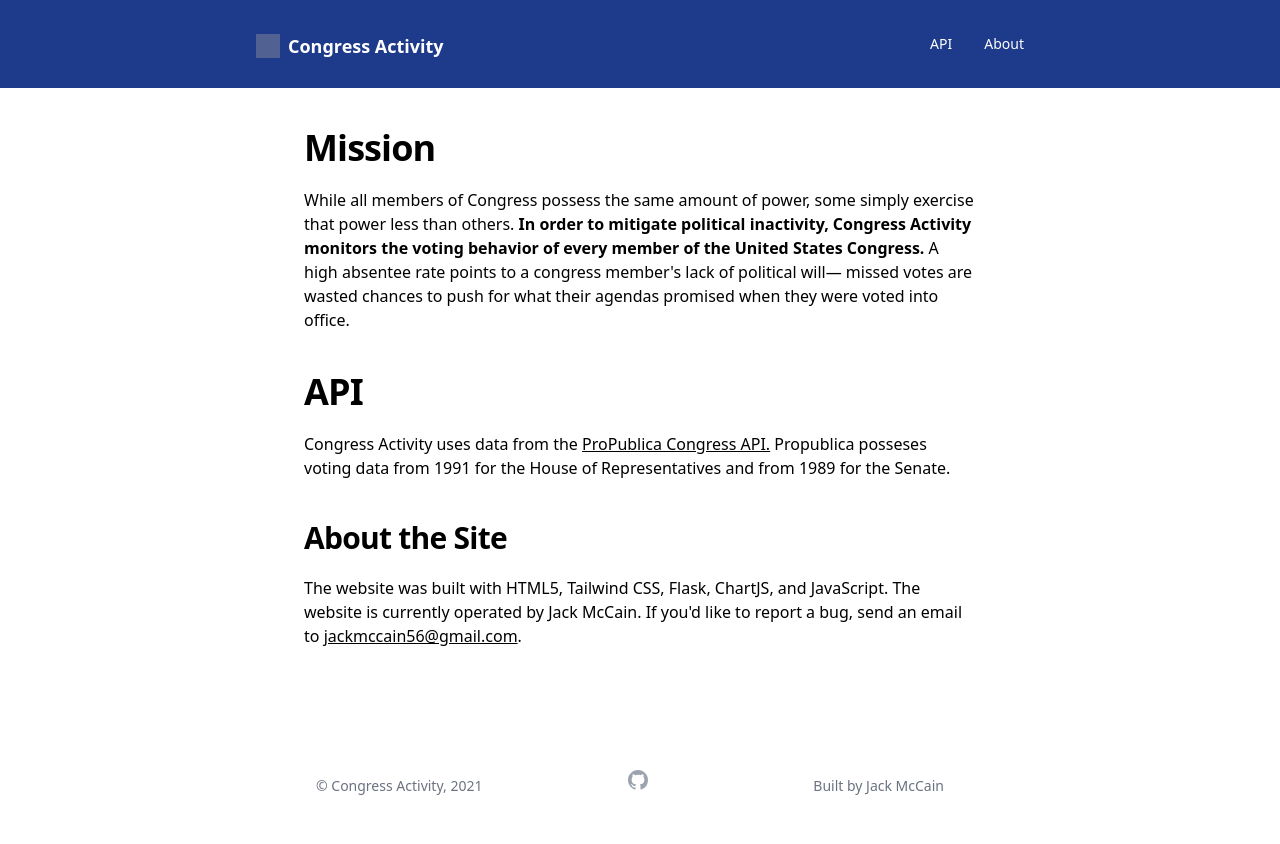
After one commit to jackmccain/CongressActivity, a Flask app: page /about in a window 1280 px wide. The commit adds this page. Run offline with Flask 2, Linux system fonts and the light colour scheme; style sheets or scripts are compiled from the project's sources; some libraries are stand-ins or nearby versions; grey boxes are pictures that could not be loaded.

Commit message:
improved front end design

```diff
--- a/CongressActivity/app.py
+++ b/CongressActivity/app.py
@@ -26,17 +26,16 @@ def get_legislator_data(api_url):
         headers={"X-API-Key": PROPUBLICA_API_KEY},
     ).json()["results"][0]
 
-    if "youtube_account" in data and data["youtube_account"] is not None:
-        twitter = requests.get(f"https://www.youtube.com/user/{data['youtube_account']}")
-        soup = BeautifulSoup(twitter.content)
-        data["image"] = soup.find("meta", property="og:image").attrs["content"]
+    # if "youtube_account" in data and data["youtube_account"] is not None:
+    #     twitter = requests.get(f"https://www.youtube.com/user/{data['youtube_account']}")
+    #     soup = BeautifulSoup(twitter.content)
+    #     data["image"] = soup.find("meta", property="og:image").attrs["content"]
 
     return data
 
 
 
 legislators = CONGRESS_DATA["results"][0]["members"] + SENATE_DATA["results"][0]["members"]
-
 
 @app.route("/")
 def home():
@@ -50,20 +49,41 @@ def official():
     official = request.args.get("official")
     matched_official = list(filter(lambda k: (k["first_name"] + " " + k["last_name"] in official), legislators))
 
+
+
     if len(matched_official) == 0:
         abort(404)
 
     matched_official = matched_official[0]
     detailed_data = get_legislator_data(matched_official["api_uri"])
+
+
+
+    missed_votes_pct = []
+    congress = []
+
+    for x in sorted(detailed_data['roles'],key=lambda k: k["congress"]):
+        if "missed_votes_pct" not in x:
+            continue
+        missed_votes_pct.append(100 - x["missed_votes_pct"])
+        congress.append(x["congress"] + "th Congress")
+
     print(detailed_data)
 
-    print(matched_official)
+
 
     return render_template(
         "pages/official.html",
          official=matched_official,
          legislators=legislators,
-         detailed_data=detailed_data
+         detailed_data=detailed_data,
+        missed_votes_pct_overtime=missed_votes_pct,
+        congress_overtime=congress
     )
 
+@app.route("/about")
+def about():
+    return render_template("pages/about.html")
+
+
 app.run(debug=True)
--- /dev/null
+++ b/CongressActivity/templates/aboutinfo.html
@@ -0,0 +1,21 @@
+<main class="md:max-w-2xl mx-auto content max-w-xs">
+
+    <h1 class='mt-10 text-4xl mx-auto font-bold text-black sm:text-4xl sm:tracking-tight lg:text-4xl'>Mission</h1>
+    <p class="mt-5 font-inter text-md">
+        While all members of Congress possess the same amount of power, some simply exercise that power less than
+        others. <span class="font-bold">In order to mitigate political inactivity, Congress Activity monitors the voting behavior of every
+        member of the United States Congress. </span>A high absentee rate points to a congress member's lack of political will—
+        missed votes are wasted chances to push for what their agendas promised when they were voted into office.
+    </p>
+
+    <h1 class='mt-10 text-3xl mx-auto font-bold text-black sm:text-3xl sm:tracking-tight lg:text-4xl'>API</h1>
+    <p class="mt-5 font-inter text-md">
+        Congress Activity uses data from the <a href="https://projects.propublica.org/api-docs/congress-api/" class="underline">ProPublica Congress API.</a> Propublica posseses voting data from 1991 for the House of Representatives and from 1989 for the Senate.
+    </p>
+
+    <h1 class='mt-10 text-3xl mx-auto font-bold text-black sm:text-3xl sm:tracking-tight lg:text-3xl'>About the Site</h1>
+    <p class="mt-5 font-inter text-md mb-20">
+        The website was built with HTML5, Tailwind CSS, Flask, ChartJS, and JavaScript.
+        The website is currently operated by Jack McCain.
+        If you'd like to report a bug, send an email to <a class="underline" href="https://mail.google.com/mail/u/0/?fs=1&to=jackmccain56@gmail.com&su=Congress%20Activity%20Bug%20Report&tf=cm" target="_blank" >jackmccain56@gmail.com</a>.
+    </p>
--- a/CongressActivity/templates/base.html
+++ b/CongressActivity/templates/base.html
@@ -5,6 +5,7 @@
     <link rel="stylesheet" href="{{url_for('static',filename='css/dist.css')}}">
     <link href="https://cdn.jsdelivr.net/npm/tom-select@1.7.7/dist/css/tom-select.css" rel="stylesheet">
     <script src="https://cdn.jsdelivr.net/npm/tom-select@1.7.7/dist/js/tom-select.complete.min.js"></script>
+    <meta name="viewport" content="width=device-width, initial-scale=1.0">
 </head>
 
 
--- a/CongressActivity/templates/footer.html
+++ b/CongressActivity/templates/footer.html
@@ -1,28 +1,30 @@
-<div class="flex flex-col h-screen justify-between"></div>
-<footer class="bg-white">
-    <div class="max-w-7xl mx-auto py-12 px-4 sm:px-6 md:flex md:items-center md:justify-between lg:px-8">
-      <div class="flex justify-center space-x-6 md:order-2">
-        <a href="#" class="text-gray-400 hover:text-gray-500">
-          <span class="sr-only">Twitter</span>
+<footer class="bg-transparent pt-0">
+  <div class="max-w-3xl text-sm mx-auto py-12 px-2 overflow-hidden sm:px-6 lg:px-8">
+    <nav class=" mx-0 md:-mx-5 -my-2 flex flex-wrap justify-between" aria-label="Footer">
+      <div class="px-0 py-2">
+        <a href="#" class="text-gray-500 hover:text-gray-900">
+          &copy Congress Activity, 2021
+        </a>
+      </div>
+
+      <div class="flex justify-center md:space-x-6 ">
+
+        <a href="https://github.com/jackmccain/CongressActivity" class="text-gray-400 hover:text-gray-500">
+          <span class="sr-only">GitHub</span>
           <svg class="h-6 w-6" fill="currentColor" viewBox="0 0 24 24" aria-hidden="true">
-            <path d="M8.29 20.251c7.547 0 11.675-6.253 11.675-11.675 0-.178 0-.355-.012-.53A8.348 8.348 0 0022 5.92a8.19 8.19 0 01-2.357.646 4.118 4.118 0 001.804-2.27 8.224 8.224 0 01-2.605.996 4.107 4.107 0 00-6.993 3.743 11.65 11.65 0 01-8.457-4.287 4.106 4.106 0 001.27 5.477A4.072 4.072 0 012.8 9.713v.052a4.105 4.105 0 003.292 4.022 4.095 4.095 0 01-1.853.07 4.108 4.108 0 003.834 2.85A8.233 8.233 0 012 18.407a11.616 11.616 0 006.29 1.84" />
+            <path fill-rule="evenodd"
+              d="M12 2C6.477 2 2 6.484 2 12.017c0 4.425 2.865 8.18 6.839 9.504.5.092.682-.217.682-.483 0-.237-.008-.868-.013-1.703-2.782.605-3.369-1.343-3.369-1.343-.454-1.158-1.11-1.466-1.11-1.466-.908-.62.069-.608.069-.608 1.003.07 1.531 1.032 1.531 1.032.892 1.53 2.341 1.088 2.91.832.092-.647.35-1.088.636-1.338-2.22-.253-4.555-1.113-4.555-4.951 0-1.093.39-1.988 1.029-2.688-.103-.253-.446-1.272.098-2.65 0 0 .84-.27 2.75 1.026A9.564 9.564 0 0112 6.844c.85.004 1.705.115 2.504.337 1.909-1.296 2.747-1.027 2.747-1.027.546 1.379.202 2.398.1 2.651.64.7 1.028 1.595 1.028 2.688 0 3.848-2.339 4.695-4.566 4.943.359.309.678.92.678 1.855 0 1.338-.012 2.419-.012 2.747 0 .268.18.58.688.482A10.019 10.019 0 0022 12.017C22 6.484 17.522 2 12 2z"
+              clip-rule="evenodd" />
           </svg>
         </a>
+      </div>
 
-        <a href="#" class="text-gray-400 hover:text-gray-500">
-          <span class="sr-only">GitHub</span>
-          <svg class="h-6 w-6" fill="currentColor" viewBox="0 0 24 24" aria-hidden="true">
-            <path fill-rule="evenodd" d="M12 2C6.477 2 2 6.484 2 12.017c0 4.425 2.865 8.18 6.839 9.504.5.092.682-.217.682-.483 0-.237-.008-.868-.013-1.703-2.782.605-3.369-1.343-3.369-1.343-.454-1.158-1.11-1.466-1.11-1.466-.908-.62.069-.608.069-.608 1.003.07 1.531 1.032 1.531 1.032.892 1.53 2.341 1.088 2.91.832.092-.647.35-1.088.636-1.338-2.22-.253-4.555-1.113-4.555-4.951 0-1.093.39-1.988 1.029-2.688-.103-.253-.446-1.272.098-2.65 0 0 .84-.27 2.75 1.026A9.564 9.564 0 0112 6.844c.85.004 1.705.115 2.504.337 1.909-1.296 2.747-1.027 2.747-1.027.546 1.379.202 2.398.1 2.651.64.7 1.028 1.595 1.028 2.688 0 3.848-2.339 4.695-4.566 4.943.359.309.678.92.678 1.855 0 1.338-.012 2.419-.012 2.747 0 .268.18.58.688.482A10.019 10.019 0 0022 12.017C22 6.484 17.522 2 12 2z" clip-rule="evenodd" />
-          </svg>
+      <div class="px-5 py-2">
+        <a href="privacypolicy.html" class="text-gray-500 hover:text-gray-900">
+          Built by Jack McCain
         </a>
-
-
       </div>
-      <div class="mt-8 md:mt-0 md:order-1">
-        <p class="text-center text-base text-gray-400">
-          &copy; 2021, Code it Forward. Built by Jack McCain.
-        </p>
-      </div>
-    </div>
-  </footer>
+    </nav>
+  </div>
+</footer>
 </div>
--- a/CongressActivity/templates/navbar.html
+++ b/CongressActivity/templates/navbar.html
@@ -1,26 +1,44 @@
-<nav class="bg-blue-800 pb-24">
-    <div class="max-w-md mx-auto px-4 sm:px-6 lg:px-6">
-        <div class="flex justify-between h-16">
-            <div class="flex">
-                <div class="flex-shrink-0 flex items-center">
-                </div>
-                <div class="hidden sm:ml-6 sm:flex sm:space-x-8">
-                    <!-- Current: "border-indigo-500 text-gray-900", Default: "border-transparent text-gray-500 hover:border-gray-300 hover:text-gray-700" -->
-                    <a href="/"
-                    class="border-indigo-500 text-gray-300 inline-flex items-center px-1 pt-1 border-b-2 text-sm font-medium">
-                    Home
-                </a>
-                <a href="/about"
-                    class="border-transparent text-gray-300 hover:border-gray-300 hover:text-white inline-flex items-center px-1 pt-1 border-b-2 text-sm font-medium">
-                    About
-                </a>
-                <a href="/support"
-                    class="border-transparent text-gray-300 hover:border-gray-300 hover:text-white inline-flex items-center px-1 pt-1 border-b-2 text-sm font-medium">
-                    Support
-                </a>
-                </div>
+<div id="navbar" class="relative pt-5 bg-blue-900 pb-3" style="z-index: 5;">
+    <header class="flex justify-between h-12 pt-6 pb-8 sm:items-center max-w-3xl mx-auto">
+      <div class="flex items-center justify-between w-full p-0">
+        <div class="flex flex-row items-center flex-grow">
+          <a href="/">
+            <div class="mr-6 select-none">
+              <h3 class="inline-flex items-center pt-1 text-lg">
+                <img src="/static/img/logo-black.svg" class="w-6 h-6 mr-2 opacity-40">
+                <p class="font-semibold text-white">Congress Activity</p>
+              </h3>
             </div>
+          </a>
         </div>
-
-    </div>
-</nav>
+        <div class="mr-8 sm:mr-16 sm:flex-grow mt-5">
+            <!-- {% block section %}
+            {% include 'search.html' %}
+            {% endblock %} -->
+        </div>
+        <div class="lg:hidden">
+          <button type="button"
+            class="block text-gray-600 dropdown-toggler hover:text-gray-800 focus:text-white focus:outline-none"
+            id="dropdown-button" onclick="toggleMobileDropdown('nav-menu')">
+            <svg class="w-6 h-6 fill-current" viewBox="0 0 24 24" data-target="nav-menu">
+              <path id="burger" fill-rule="evenodd"
+                d="M18.278 16.864a1 1 0 0 1-1.414 1.414l-4.829-4.828-4.828 4.828a1 1 0 0 1-1.414-1.414l4.828-4.829-4.828-4.828a1 1 0 0 1 1.414-1.414l4.829 4.828 4.828-4.828a1 1 0 1 1 1.414 1.414l-4.828 4.829 4.828 4.828z"
+                style="display: none;" />
+              <path id="cross" fill-rule="evenodd"
+                d="M4 5h16a1 1 0 0 1 0 2H4a1 1 0 1 1 0-2zm0 6h16a1 1 0 0 1 0 2H4a1 1 0 0 1 0-2zm0 6h16a1 1 0 0 1 0 2H4a1 1 0 0 1 0-2z" />
+            </svg>
+          </button>
+        </div>
+      </div>
+      <div id="nav-menu" class="hidden mobile-dropdown lg:block">
+        <div
+          class="absolute right-0 items-center inline-block p-4 mt-6 bg-transparent border border-gray-100 rounded lg:rounded-none lg:mt-0 lg:text-left lg:float-none lg:static lg:p-0 lg:flex lg:bg-none lg:border-none lg:shadow-none"
+          style="z-index: 11;">
+          <a href="https://projects.propublica.org/api-docs/congress-api/" target="_blank" class="block pt-2 mr-8 md:text-sm lg:pt-0 text-white hover:text-gray-400">API</a>
+          <a href="/about" class="block pt-2 md:text-sm lg:pt-0 text-white hover:text-gray-400">About</a>
+        </div>
+      </div>
+    </header>
+  </div>
+</div>
+</div>
--- /dev/null
+++ b/CongressActivity/templates/pages/about.html
@@ -0,0 +1,21 @@
+<body class="bg-transparent">
+
+    {% extends 'base.html' %}
+    {% block content %}
+
+    {% block navbar %}
+    {% include 'navbar.html' %}
+    {% endblock %}
+
+
+    {% block aboutinfo %}
+    {% include 'aboutinfo.html' %}
+    {% endblock %}
+
+    {% block footer %}
+    {% include 'footer.html' %}
+    {% endblock %}
+
+    {% endblock %}
+
+    </body>
--- a/CongressActivity/templates/search.html
+++ b/CongressActivity/templates/search.html
@@ -1,4 +1,4 @@
-<div class="md:mt-12 max-w-md mx-auto" id="app">
+<div class="max-w-xs mx-auto md:max-w-md" id="app">
     <style>
         .ts-dropdown {
             margin-top: 0;
@@ -14,7 +14,7 @@
     </form>
     <script>
         var config = {
-            placeholder: "Search a senator...",
+            placeholder: "Search a congress member...",
             onChange: (value) => {
                 if (value) {
                     document.querySelector("#search-form").submit();
--- a/CongressActivity/templates/senoverview.html
+++ b/CongressActivity/templates/senoverview.html
@@ -1,10 +1,12 @@
 <div class="sm:flex sm:items-center sm:justify-between">
     <div class="sm:flex sm:space-x-5">
       <div class="flex-shrink-0">
-        <img class="mx-auto h-20 w-20 rounded-md" src="{{detailed_data['image']}}" alt="">
+        <img class="mx-auto h-24 w-20 rounded-md" src="https://theunitedstates.io/images/congress/450x550/{{ official['id'] }}.jpg" alt="">
       </div>
       <div class="mt-4 text-center sm:mt-0 sm:pt-1 sm:text-left">
-        <p class="text-xl font-bold text-gray-900 sm:text-2xl">{{official["first_name"]}} {{official["last_name"]}}</p>
+        <p class="text-xl font-bold text-gray-900 sm:text-2xl">{{official["first_name"]}} {{official["last_name"]}}
+
+        </p>
         <p class="text-sm font-medium text-gray-600">{{official["title"]}}</p>
         <p class="text-sm font-medium text-gray-600">{{official["state"]}}</p>
       </div>
--- a/CongressActivity/templates/statdisplay.html
+++ b/CongressActivity/templates/statdisplay.html
@@ -6,7 +6,7 @@
         {% with x="Missed Votes", y=official['missed_votes'] %}
             {% include 'statdisplayindv.html'%}
         {% endwith %}
-        {% with x="Activity Score", y=100-official['missed_votes_pct'], z="%" %}
+        {% with x="Votes Attended", y=100-official['missed_votes_pct'], z="%" %}
             {% include 'statdisplayindv.html'%}
         {% endwith %}
         {% with x="Bills Sponsored", y=detailed_data["roles"][0]["bills_sponsored"] %}
--- a/CongressActivity/templates/statdisplayindv.html
+++ b/CongressActivity/templates/statdisplayindv.html
@@ -1,9 +1,9 @@
 <div class="sm:px-3 sm:py-7 sm:p-6">
-  <dt class="text-sm font-normal text-gray-900">
+  <dt class="md:text-sm font-normal text-gray-900 text-xs">
     {{x}}
   </dt>
   <dd class="mt-1 flex justify-between items-baseline md:block lg:flex">
-    <div class="flex items-baseline text-4xl font-semibold text-blue-800">
+    <div class="flex items-baseline md:text-4xl font-semibold text-blue-900 text-sm">
       {{y}}{{z}}
     </div>
   </dd>
```
Also changed, not shown: CongressActivity/templates/homepageheader.html (added, +8 -0 lines), CongressActivity/templates/linegraph.html (+10 -10 lines), CongressActivity/templates/pages/home.html (+7 -4 lines), CongressActivity/templates/pages/official.html (+9 -6 lines), CongressActivity/templates/ranking.html (added, +12 -0 lines), CongressActivity/templates/searchnavbar.html (+42 -26 lines), CongressActivity/templates/senrate.html (+21 -1 lines).
